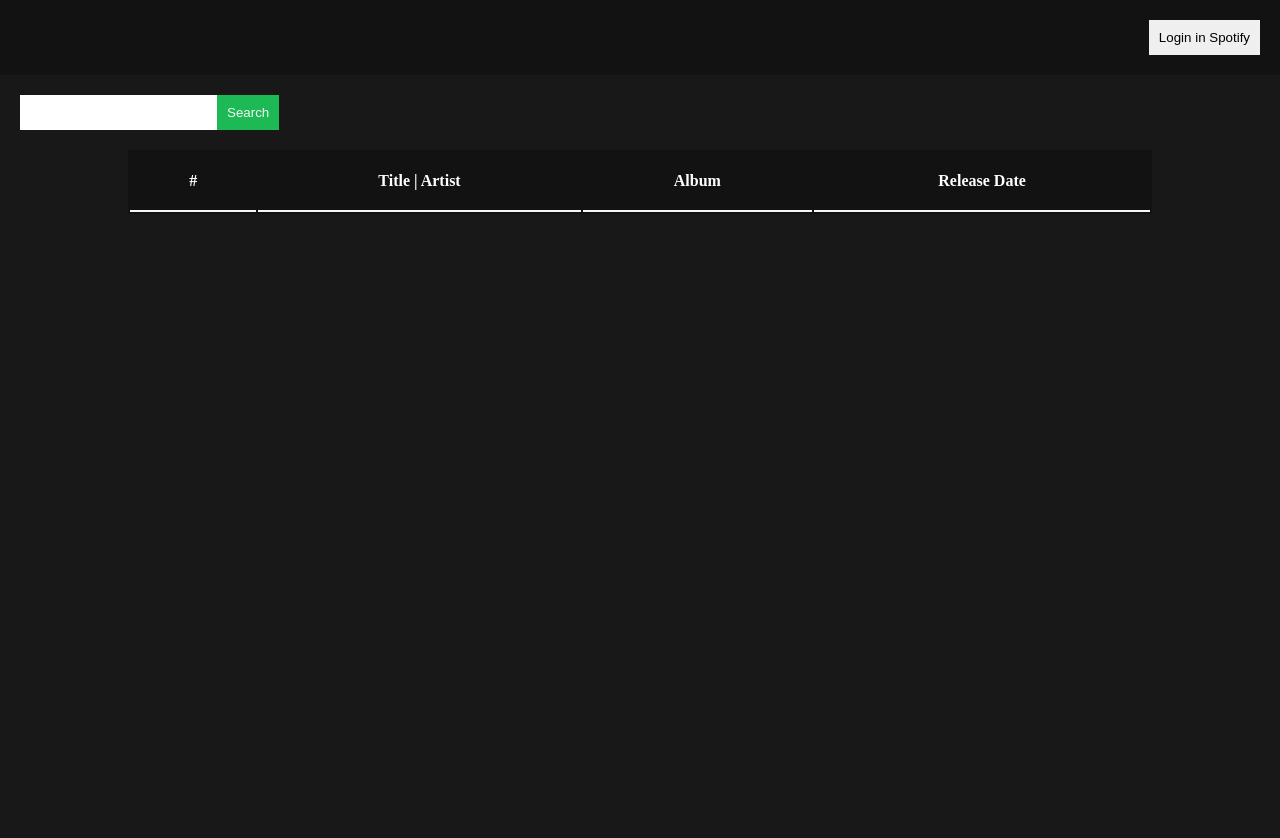
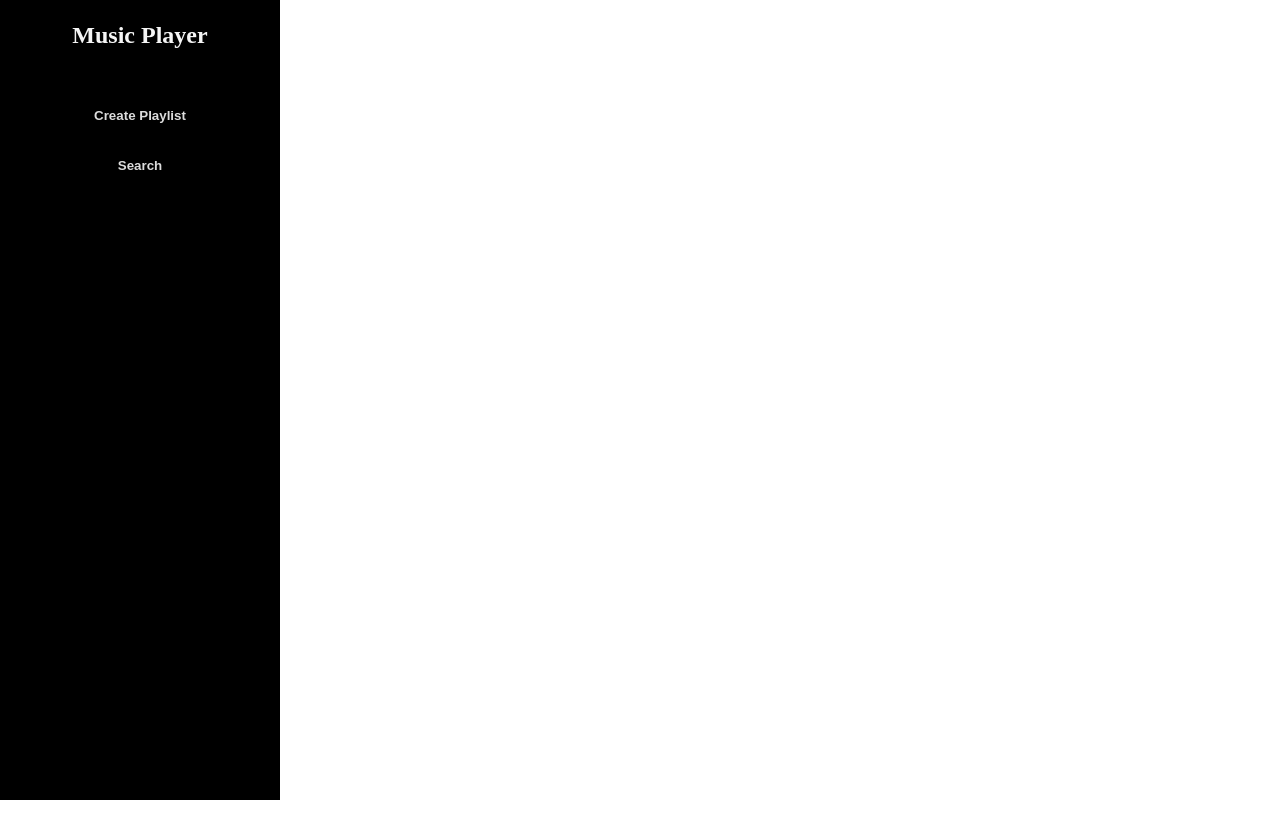
Before and after one commit to Dwipasca/generasi-gigih-homework, a React (Create React App) app: page / in a window 1280 px wide. Shown: the top 838 px of the page. After the commit the page ends 800 px from the top, so only its background shows below. Built offline with nearby package versions, Linux system fonts and the light colour scheme.

Commit message:
remake sidebar

```diff
--- a/src/App.js
+++ b/src/App.js
@@ -1,10 +1,14 @@
 import "./app.css";
-import Search from "./pages/Search";
+// import Search from "./pages/Search";
+// import CreatePlaylist from "./pages/CreatePlaylist";
+import Sidebar from "./components/sidebar";
 
 function App() {
   return (
     <div className="app">
-      <Search />
+      <Sidebar />
+      {/* <Search /> */}
+      {/* <CreatePlaylist /> */}
     </div>
   );
 }
--- a/src/components/sidebar/index.js
+++ b/src/components/sidebar/index.js
@@ -3,8 +3,14 @@ import style from "./sidebar.module.css";
 
 export default function Sidebar() {
   return (
-    <div className={style.sidebar}>
-      <button> + Create Playlist</button>
+    <div className={style["wrapper-sidebar"]}>
+      <div className={style["logo"]}>
+        <h2>Music Player</h2>
+      </div>
+      <div className={style["menu"]}>
+        <button> Create Playlist</button>
+        <button> Search</button>
+      </div>
     </div>
   );
 }
--- a/src/components/sidebar/sidebar.module.css
+++ b/src/components/sidebar/sidebar.module.css
@@ -1,27 +1,32 @@
-.sidebar {
-  /* background-color: #222831; */
-  background-color: black;
+.wrapper-sidebar {
+  background-color: #000000;
   color: whitesmoke;
   width: 280px;
-  height: auto;
-  padding: 30px;
+  min-height: 100vh;
+  display: grid;
+  grid-template-rows: 70px 1fr;
+  row-gap: 20px;
 }
 
-.sidebar > button {
-  letter-spacing: 1px;
-  border-style: none;
-  padding: 10px;
-  width: 100%;
-  border-radius: 6px;
-  font-size: 14px;
-  font-weight: bold;
-  cursor: pointer;
-  background-color: black;
-  color: whitesmoke;
-  text-align: left;
-  margin-bottom: 10px;
+.logo {
+  height: 70px;
 }
 
-.sidebar > button:hover {
-  background-color: #222831;
+.logo h2 {
+  text-align: center;
+  line-height: 70px;
 }
+
+.menu button {
+  background-color: #000000;
+  min-width: 100%;
+  min-height: 50px;
+  cursor: pointer;
+  color: gainsboro;
+  border: none;
+  font-weight: bold;
+}
+
+.menu button:hover {
+  color: white;
+}
--- a/src/pages/CreatePlaylist/createPlaylist.css
+++ b/src/pages/CreatePlaylist/createPlaylist.module.css
@@ -1,9 +1,9 @@
-.create-playlist {
+.wrapper-create-playlist {
   background-color: #eeee;
   width: 100%;
 }
 
-.create-playlist > h1 {
+.wrapper-create-playlist > h1 {
   padding: 40px 30px 30px 50px;
 }
 
--- /dev/null
+++ b/src/pages/CreatePlaylist/index.js
@@ -0,0 +1,31 @@
+import { toUpper } from "lodash";
+import React from "react";
+import Data from "../../constants/Data";
+import Button from "../../components/button";
+import Image from "../../components/image";
+import TagP from "../../components/tagP";
+
+import style from "./createPlaylist.module.css";
+
+export default function CreatePlaylist() {
+  return (
+    <div className={style["wrapper-create-playlist"]}>
+      <div className={style["page-title"]}>
+        <h2>Create Playlist</h2>
+      </div>
+
+      <div>
+        <div>
+          <Image src={Data.album.images[1].url} alt={Data.album.id} />
+        </div>
+
+        <div>
+          <TagP value={toUpper(Data.album.type)} />
+          <TagP value={Data.album.name} />
+          <TagP value={toUpper(Data.album.artists[0].name)} />
+          <Button name="Search" />
+        </div>
+      </div>
+    </div>
+  );
+}
```
Also changed, not shown: src/components/track/index.js (deleted, +0 -31 lines), src/components/track/track.module.css (deleted, +0 -17 lines), src/pages/CreatePlaylist/CreatePlaylist.js (deleted, +0 -45 lines).
